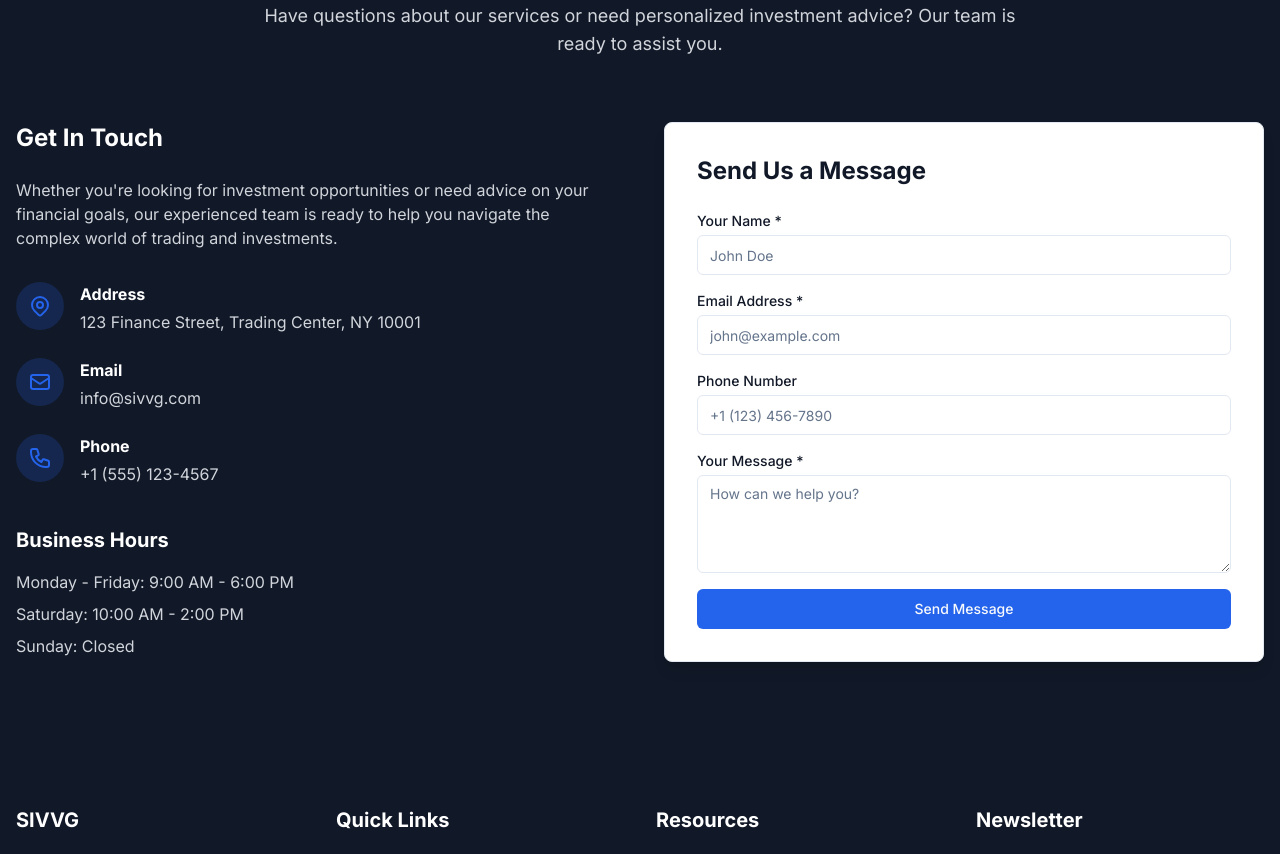
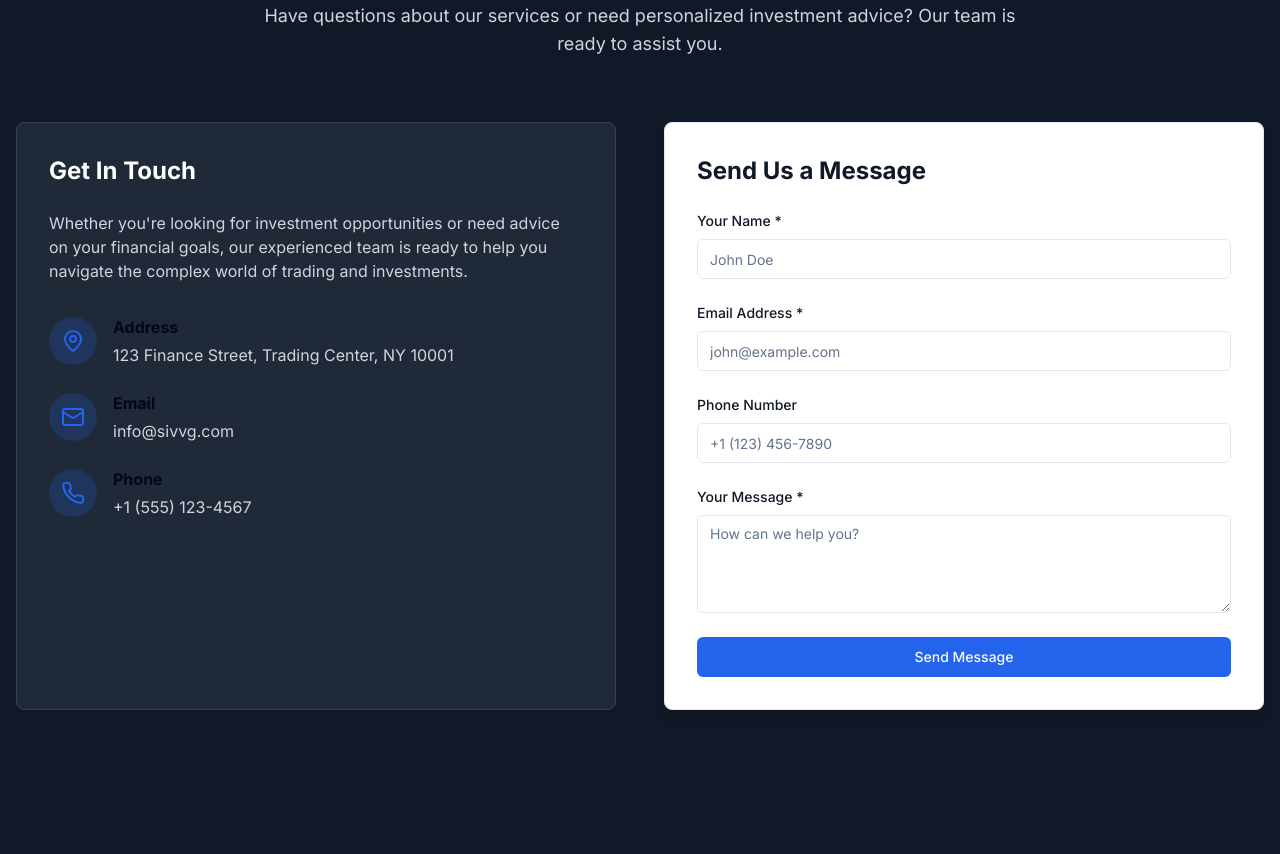
Before and after one commit to ambatibhargavi/sivvg-triangle-trader-hub, a React (Vite) app: page / in a window 1280 px wide. Shown: the part 4500-5354 px from the top of the page. Built offline with nearby package versions, Linux system fonts and the light colour scheme.

Commit message:
Refactor: Improve contact section
Remove business hours and improve the contact section's design for a cleaner look.

```diff
--- a/src/components/ContactSection.tsx
+++ b/src/components/ContactSection.tsx
@@ -5,6 +5,7 @@ import { Input } from "@/components/ui/input";
 import { Textarea } from "@/components/ui/textarea";
 import { Card } from "@/components/ui/card";
 import { useToast } from "@/hooks/use-toast";
+import { Mail, Phone, MapPin } from "lucide-react";
 
 const ContactSection = () => {
   const { toast } = useToast();
@@ -68,8 +69,8 @@ const ContactSection = () => {
         </div>
 
         <div className="grid md:grid-cols-2 gap-12">
-          <div>
-            <h3 className="text-2xl font-bold mb-6">Get In Touch</h3>
+          <Card className="bg-gray-800 border-gray-700 p-8 rounded-lg">
+            <h3 className="text-2xl font-bold mb-6 text-white">Get In Touch</h3>
             <p className="mb-8 text-gray-300">
               Whether you're looking for investment opportunities or need advice on your
               financial goals, our experienced team is ready to help you navigate the
@@ -77,28 +78,9 @@ const ContactSection = () => {
             </p>
 
             <div className="space-y-6">
-              <div className="flex items-start">
-                <div className="bg-primary/20 p-3 rounded-full mr-4">
-                  <svg
-                    xmlns="http://www.w3.org/2000/svg"
-                    className="h-6 w-6 text-primary"
-                    fill="none"
-                    viewBox="0 0 24 24"
-                    stroke="currentColor"
-                  >
-                    <path
-                      strokeLinecap="round"
-                      strokeLinejoin="round"
-                      strokeWidth={2}
-                      d="M17.657 16.657L13.414 20.9a1.998 1.998 0 01-2.827 0l-4.244-4.243a8 8 0 1111.314 0z"
-                    />
-                    <path
-                      strokeLinecap="round"
-                      strokeLinejoin="round"
-                      strokeWidth={2}
-                      d="M15 11a3 3 0 11-6 0 3 3 0 016 0z"
-                    />
-                  </svg>
+              <div className="flex items-center gap-4">
+                <div className="bg-primary/20 p-3 rounded-full">
+                  <MapPin className="h-6 w-6 text-primary" />
                 </div>
                 <div>
                   <h4 className="font-bold mb-1">Address</h4>
@@ -106,22 +88,9 @@ const ContactSection = () => {
                 </div>
               </div>
 
-              <div className="flex items-start">
-                <div className="bg-primary/20 p-3 rounded-full mr-4">
-                  <svg
-                    xmlns="http://www.w3.org/2000/svg"
-                    className="h-6 w-6 text-primary"
-                    fill="none"
-                    viewBox="0 0 24 24"
-                    stroke="currentColor"
-                  >
-                    <path
-                      strokeLinecap="round"
-                      strokeLinejoin="round"
-                      strokeWidth={2}
-                      d="M3 8l7.89 5.26a2 2 0 002.22 0L21 8M5 19h14a2 2 0 002-2V7a2 2 0 00-2-2H5a2 2 0 00-2 2v10a2 2 0 002 2z"
-                    />
-                  </svg>
+              <div className="flex items-center gap-4">
+                <div className="bg-primary/20 p-3 rounded-full">
+                  <Mail className="h-6 w-6 text-primary" />
                 </div>
                 <div>
                   <h4 className="font-bold mb-1">Email</h4>
@@ -129,22 +98,9 @@ const ContactSection = () => {
                 </div>
               </div>
 
-              <div className="flex items-start">
-                <div className="bg-primary/20 p-3 rounded-full mr-4">
-                  <svg
-                    xmlns="http://www.w3.org/2000/svg"
-                    className="h-6 w-6 text-primary"
-                    fill="none"
-                    viewBox="0 0 24 24"
-                    stroke="currentColor"
-                  >
-                    <path
-                      strokeLinecap="round"
-                      strokeLinejoin="round"
-                      strokeWidth={2}
-                      d="M3 5a2 2 0 012-2h3.28a1 1 0 01.948.684l1.498 4.493a1 1 0 01-.502 1.21l-2.257 1.13a11.042 11.042 0 005.516 5.516l1.13-2.257a1 1 0 011.21-.502l4.493 1.498a1 1 0 01.684.949V19a2 2 0 01-2 2h-1C9.716 21 3 14.284 3 6V5z"
-                    />
-                  </svg>
+              <div className="flex items-center gap-4">
+                <div className="bg-primary/20 p-3 rounded-full">
+                  <Phone className="h-6 w-6 text-primary" />
                 </div>
                 <div>
                   <h4 className="font-bold mb-1">Phone</h4>
@@ -152,24 +108,13 @@ const ContactSection = () => {
                 </div>
               </div>
             </div>
+          </Card>
 
-            <div className="mt-10">
-              <h4 className="text-xl font-bold mb-4">Business Hours</h4>
-              <div className="space-y-2 text-gray-300">
-                <p>Monday - Friday: 9:00 AM - 6:00 PM</p>
-                <p>Saturday: 10:00 AM - 2:00 PM</p>
-                <p>Sunday: Closed</p>
-              </div>
-            </div>
-          </div>
-
-          <div>
           <Card className="bg-white text-gray-900 p-8 rounded-lg shadow-lg">
             <h3 className="text-2xl font-bold mb-6">Send Us a Message</h3>
-              <form onSubmit={handleSubmit}>
-                <div className="space-y-4">
+            <form onSubmit={handleSubmit} className="space-y-6">
               <div>
-                    <label htmlFor="name" className="block text-sm font-medium mb-1">
+                <label htmlFor="name" className="block text-sm font-medium mb-2">
                   Your Name *
                 </label>
                 <Input
@@ -178,12 +123,13 @@ const ContactSection = () => {
                   value={formData.name}
                   onChange={handleChange}
                   placeholder="John Doe"
+                  className="w-full"
                   required
                 />
               </div>
 
               <div>
-                    <label htmlFor="email" className="block text-sm font-medium mb-1">
+                <label htmlFor="email" className="block text-sm font-medium mb-2">
                   Email Address *
                 </label>
                 <Input
@@ -193,12 +139,13 @@ const ContactSection = () => {
                   value={formData.email}
                   onChange={handleChange}
                   placeholder="john@example.com"
+                  className="w-full"
                   required
                 />
               </div>
 
               <div>
-                    <label htmlFor="phone" className="block text-sm font-medium mb-1">
+                <label htmlFor="phone" className="block text-sm font-medium mb-2">
                   Phone Number
                 </label>
                 <Input
@@ -207,11 +154,12 @@ const ContactSection = () => {
                   value={formData.phone}
                   onChange={handleChange}
                   placeholder="+1 (123) 456-7890"
+                  className="w-full"
                 />
               </div>
 
               <div>
-                    <label htmlFor="message" className="block text-sm font-medium mb-1">
+                <label htmlFor="message" className="block text-sm font-medium mb-2">
                   Your Message *
                 </label>
                 <Textarea
@@ -221,6 +169,7 @@ const ContactSection = () => {
                   onChange={handleChange}
                   placeholder="How can we help you?"
                   rows={4}
+                  className="w-full"
                   required
                 />
               </div>
@@ -228,10 +177,8 @@ const ContactSection = () => {
               <Button type="submit" className="w-full bg-primary hover:bg-primary/90">
                 Send Message
               </Button>
-                </div>
             </form>
           </Card>
-          </div>
         </div>
       </div>
     </section>
```
Lines whose indentation alone changed are shown as unchanged.
